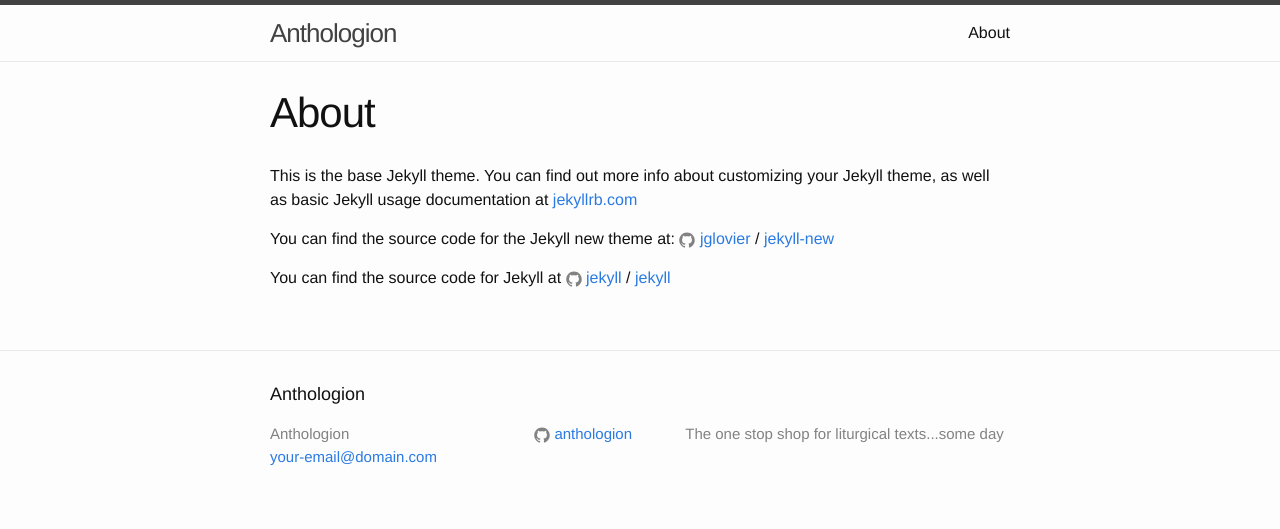
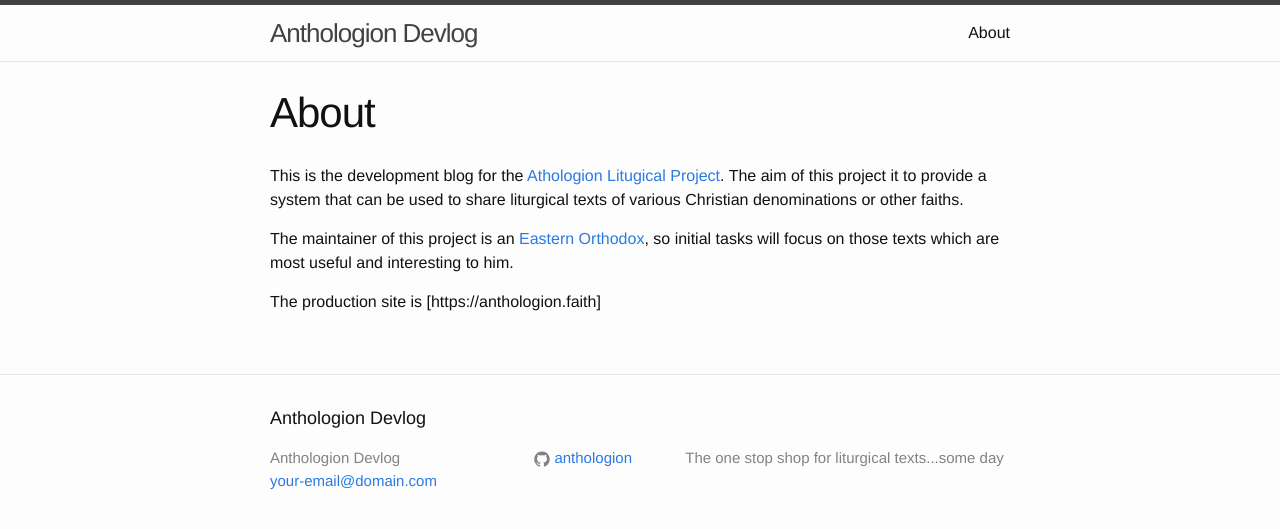
Before and after one commit to anthologion/anthologion.github.io, a Jekyll site: the page built from about.md, in a window 1280 px wide. Shown: the top 529 px of the page. Built offline with Jekyll 4.4.1, drawn with Linux system fonts in a browser that asks for light colours.

Commit message:
Updating about

```diff
--- a/_config.yml
+++ b/_config.yml
@@ -6,7 +6,7 @@
 # 'jekyll serve'. If you change this file, please restart the server process.
 
 # Site settings
-title: Anthologion
+title: Anthologion Devlog
 email: your-email@domain.com
 description: > # this means to ignore newlines until "baseurl:"
   The one stop shop for liturgical texts...some day
--- a/about.md
+++ b/about.md
@@ -4,12 +4,14 @@
 permalink: /about/
 ---
 
-This is the base Jekyll theme. You can find out more info about customizing your Jekyll theme, as well as basic Jekyll usage documentation at [jekyllrb.com](http://jekyllrb.com/)
+This is the development blog for the
+[Athologion Litugical Project](https://anthologion.faith). The aim of
+this project it to provide a system that can be used to share liturgical texts
+of various Christian denominations or other faiths.
 
-You can find the source code for the Jekyll new theme at:
-{% include icon-github.html username="jglovier" %} /
-[jekyll-new](https://github.com/jglovier/jekyll-new)
+The maintainer of this project is an
+[Eastern Orthodox](https://en.wikipedia.org/wiki/Eastern_Orthodox_Church),
+so initial tasks will focus on those texts which are most useful and
+interesting to him.
 
-You can find the source code for Jekyll at
-{% include icon-github.html username="jekyll" %} /
-[jekyll](https://github.com/jekyll/jekyll)
+The production site is [https://anthologion.faith]
```
